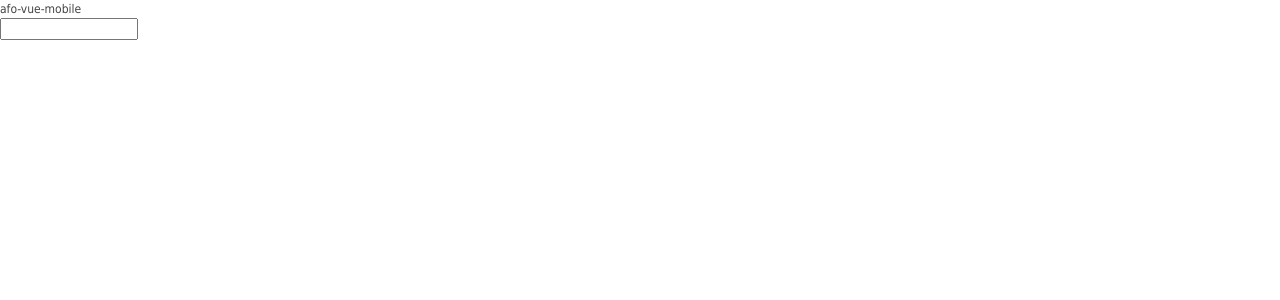
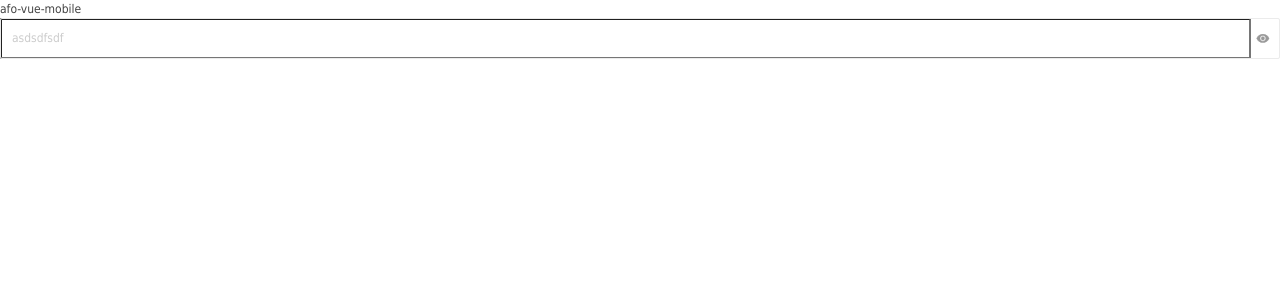
Before and after one commit to chenjinxinlove/afo-react-mobile, a React app: page /input in a window 1280 px wide. Shown: the top 300 px of the page. Built offline with nearby package versions, Linux system fonts and the light colour scheme.

Commit message:
input修复inputvalue的bug

```diff
--- a/src/pageages/input/demo/index.tsx
+++ b/src/pageages/input/demo/index.tsx
@@ -5,7 +5,7 @@ class InputDemo extends React.Component <any, any> {
   render() {
     return (
       <>
-        <Input style={{width: '30px'}}/>
+        <Input placeholder="asdsdfsdf" value="" type="password" passShow={true}/>
       </>
 
     )
--- a/src/pageages/input/index.tsx
+++ b/src/pageages/input/index.tsx
@@ -8,8 +8,8 @@ const defaultProps = {
   value: '',
   disabled: false,
   readonly: false,
-  maxlength: 60,
-  placehololder: '',
+  maxLength: 60,
+  placeholder: '',
   autofocus: false,
   autocomplete: '',
   clearable: false,
@@ -42,7 +42,7 @@ const Input = withDefaultProps(
   class extends React.Component<InputInnerProps, State> {
     readonly state: State = InputState;
     private inputRef: React.RefObject<any> = React.createRef();
-    getDerivedStateFromProps() {
+    componentWillMount() {
       this.setState({
         open: this.props.passShow,
         inputValue: this.props.value
@@ -91,6 +91,7 @@ const Input = withDefaultProps(
         style,
         prepend,
         append,
+        value,
         ...restProps
       } = this.props;
       const {
@@ -101,7 +102,7 @@ const Input = withDefaultProps(
       const inputCls = classnames('afo-input', className, {
         'afo-input--active': isFocus
       })
-      const inputType:string = type === 'password' && passShow ? 'text': type;
+      const inputType:string = type === 'password' && (passShow && open) ? 'text': type;
       const showClear:boolean = clearable && inputValue && !readonly && !disabled ? true: false;
       const showPwdEye:boolean = type === 'password' && passShow && !disabled ? true: false;
       return (
@@ -117,7 +118,6 @@ const Input = withDefaultProps(
             type={inputType}
             disabled={disabled}
             readOnly={readonly}
-
             autoComplete={autocomplete}
             autoFocus={autofocus}
             onFocus={(e) => this.handleFoucus(e)}
@@ -129,13 +129,13 @@ const Input = withDefaultProps(
             <div className="afo-input__append">
               {
                 showClear ? <div className="afo-input__clear"  onClick={() => this.handleClear()}>
-                  <i className="afo-wrong" />
+                  <i className="afo-icon afo-icon-wrong" />
                 </div> : ''
               }
               {
                 showPwdEye ?
                 <div className="afo-input__eye"  onClick={() => this.handlePwdEye()}>
-                  <i className={open ? 'afo-inupt__eye--visible' : 'afo-inupt__eye--invisible'} />
+                  <i className={open ? 'afo-icon afo-icon-eye-visible' : 'afo-icon afo-icon-eye-invisible'} />
                 </div> : ''
               }
               {append}
--- a/src/pageages/input/style/input.styl
+++ b/src/pageages/input/style/input.styl
@@ -3,3 +3,47 @@
 
 .afo-input
   display: flex
+  align-self: center
+  font-size: $fontsize-medium
+  line-height 1.429
+  background-color: $color-white
+  border-1px($color-row-line)
+  &__field
+    display: block
+    flex: 1
+    width: 100%
+    padding: 10px
+    box-sizing: border-box
+    color: $color-grey
+    line-height: inherit
+    background-color: inherit
+    border-radius: 2px
+    outline: none
+    &::-webkit-input-placeholder
+      color: $color-light-grey-s!important
+      text-overflow: ellipsis
+    + .afo-input__append
+      margin-left: -5px
+  &--active
+    &::after
+      border-color: $brand-primary
+  &__prepend, &__append
+    display: flex
+    align-items: center
+  &__prepend
+    + .afo-input__field
+      margin-left: -5px
+  &__clear, &__eye
+    width: 1em
+    height: 1em
+    line-height: 1
+    padding: 10px
+    box-sizing: content-box
+    color: $color-light-grey
+    > i
+      display: inline-block
+      transform: scale(1.2)
+  &__eye
+    >
+      &--invisible, &--visible
+        transform: scale(1.4)
```
